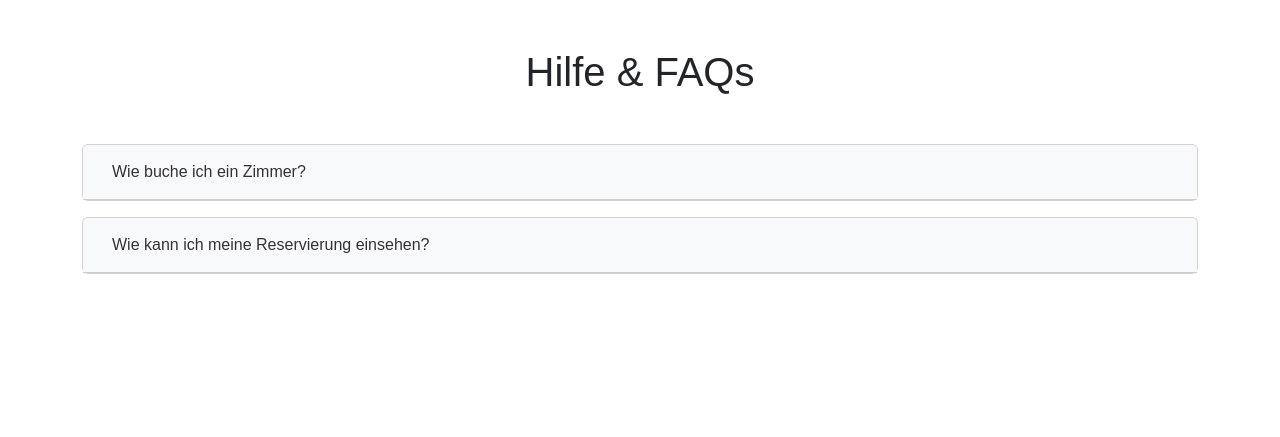
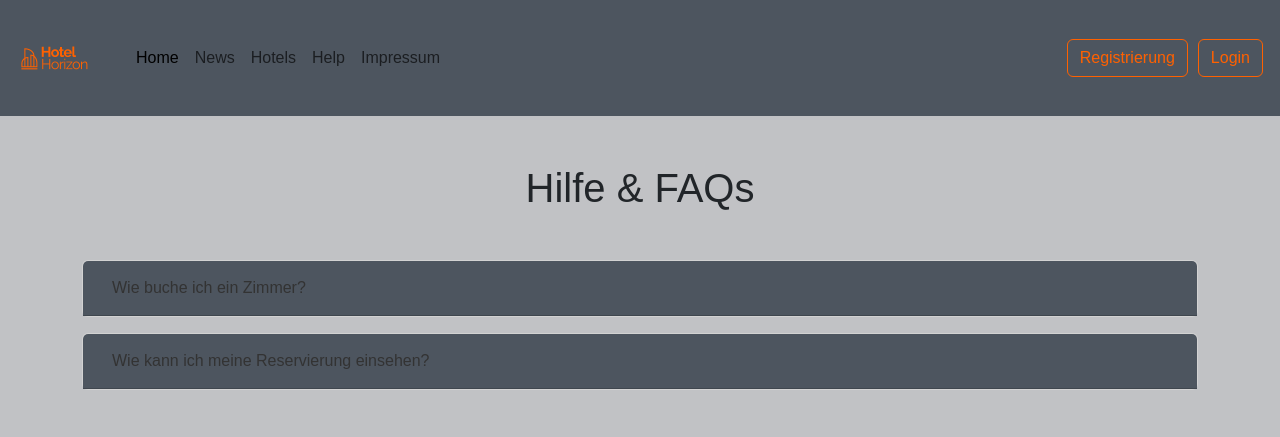
Before and after one commit to DavidWz0403/Hotel-Horizon, a PHP site: page /help/help.php in a window 1280 px wide. Shown: the top 437 px of the page. Run offline with PHP 8.4, Linux system fonts and the light colour scheme.

Commit message:
Fix: new set up

```diff
--- a/header/header2.php
+++ b/header.php
@@ -7,14 +7,14 @@
     <title>Header</title>
     <link href="https://cdn.jsdelivr.net/npm/bootstrap@5.3.2/dist/css/bootstrap.min.css" rel="stylesheet" integrity="sha384-T3c6CoIi6uLrA9TneNEoa7RxnatzjcDSCmG1MXxSR1GAsXEV/Dwwykc2MPK8M2HN" crossorigin="anonymous">
     <script src="https://cdn.jsdelivr.net/npm/bootstrap@5.3.2/dist/js/bootstrap.bundle.min.js" integrity="sha384-C6RzsynM9kWDrMNeT87bh95OGNyZPhcTNXj1NW7RuBCsyN/o0jlpcV8Qyq46cDfL" crossorigin="anonymous"></script>
-    <link href="./header/header2.css" rel="stylesheet">
+    <link href="index.css" rel="stylesheet">
 </head>
 <body>
 <nav class="navbar navbar-expand-lg bg-body-tertiary">
   <div class="container-fluid">
     <div>
         <a class="navbar-brand" href="#">
-            <img src="./img/logo.png" alt="Logo" class="logo">
+            <img src="../projekt/img/logo.png" alt="Logo" class="logo">
         </a>
     </div>
 
@@ -24,7 +24,7 @@
     <div class="collapse navbar-collapse" id="navbarSupportedContent">
       <ul class="navbar-nav me-auto mb-2 mb-lg-0">
                     <li class="nav-item">
-                        <a class="nav-link active" aria-current="page" href="#">Home</a>
+                        <a class="nav-link active" aria-current="page" href="index.php">Home</a>
                     </li>
                     <li class="nav-item">
                         <a class="nav-link" href="">News</a>
@@ -33,19 +33,19 @@
                         <a class="nav-link" href="#">Hotels</a>
                     </li>
                     <li class="nav-item">
-                        <a class="nav-link" href="./help/help.php">Help</a>
+                        <a class="nav-link" href="help.php">Help</a>
                     </li>
                     <li class="nav-item">
-                        <a class="nav-link" href="#">Impressum</a>
+                        <a class="nav-link" href="impressum.php">Impressum</a>
                     </li>
                 </ul>
                 <div class="d-flex">
                     <div class="button">
-                        <button class="btn btn-outline-warning mr-2">Registrierung</button>
+                        <button class="btn button-header btn-outline-warning mr-2">Registrierung</button>
                     </div>
 
                     <div class="button">
-                        <button class="btn btn-outline-warning">Login</button>
+                        <button class="btn button-header btn-outline-warning">Login</button>
                     </div>
                 </div>
     </div>
--- a/help/help.php
+++ b/help.php
@@ -8,22 +8,27 @@
     <!-- Einbindung von Bootstrap CSS -->
     <link href="https://cdn.jsdelivr.net/npm/bootstrap@5.3.2/dist/css/bootstrap.min.css" rel="stylesheet" integrity="sha384-T3c6CoIi6uLrA9TneNEoa7RxnatzjcDSCmG1MXxSR1GAsXEV/Dwwykc2MPK8M2HN" crossorigin="anonymous">
     <script src="https://cdn.jsdelivr.net/npm/bootstrap@5.3.2/dist/js/bootstrap.bundle.min.js" integrity="sha384-C6RzsynM9kWDrMNeT87bh95OGNyZPhcTNXj1NW7RuBCsyN/o0jlpcV8Qyq46cDfL" crossorigin="anonymous"></script>
-    <link href="./help/help.css" rel="stylesheet">
+    <link href="index.css" rel="stylesheet">
 </head>
 
 <body>
-    <div class="container my-5">
-        <h1 class="text-center mb-5">Hilfe & FAQs</h1>
+<?php
+       include 'header.php';
+       ?>
+<div class="container my-5">
+    <h1 class="text-center mb-5">Hilfe & FAQs</h1>
 
+    <div class="accordion" id="helpAccordion">
         <div class="card mb-3">
-            <div class="card-header" id="headingOne">
+            <div class="card-header card-help" id="headingOne">
                 <h5 class="mb-0">
-                    <button class="btn btn-link" type="button" data-toggle="collapse" data-target="#collapseOne">
+                    <button class="btn btn-link btn-help collapsed" type="button" data-bs-toggle="collapse" data-bs-target="#collapseOne" aria-expanded="true" aria-controls="collapseOne">
                         Wie buche ich ein Zimmer?
                     </button>
                 </h5>
             </div>
-            <div id="collapseOne" class="collapse" data-parent=".container">
+
+            <div id="collapseOne" class="accordion-collapse collapse" aria-labelledby="headingOne" data-bs-parent="#helpAccordion">
                 <div class="card-body">
                     Um ein Zimmer zu buchen, wählen Sie ...
                 </div>
@@ -31,21 +36,25 @@
         </div>
 
         <div class="card mb-3">
-            <div class="card-header" id="headingTwo">
+            <div class="card-header card-help" id="headingTwo">
                 <h5 class="mb-0">
-                    <button class="btn btn-link" type="button" data-toggle="collapse" data-target="#collapseTwo">
+                    <button class="btn btn-link btn-help collapsed" type="button" data-bs-toggle="collapse" data-bs-target="#collapseTwo" aria-expanded="false" aria-controls="collapseTwo">
                         Wie kann ich meine Reservierung einsehen?
                     </button>
                 </h5>
             </div>
-            <div id="collapseTwo" class="collapse" data-parent=".container">
+
+            <div id="collapseTwo" class="accordion-collapse collapse" aria-labelledby="headingTwo" data-bs-parent="#helpAccordion">
                 <div class="card-body">
                     Um Ihre Reservierung einzusehen, ...
                 </div>
             </div>
         </div>
+    </div>
 
-    </div>
+
+</div>
+
 
 </body>
 
--- a/help/help.css
+++ /dev/null
@@ -1,16 +0,0 @@
-body {
-    font-family: 'Arial', sans-serif;
-}
-
-.card-header {
-    background-color: #f8f9fa;
-}
-
-.btn-link {
-    color: #333;
-    text-decoration: none;
-}
-
-.btn-link:hover, .btn-link:focus {
-    text-decoration: underline;
-}
--- a/index.css
+++ b/index.css
@@ -1,3 +1,18 @@
+
+
+:root {
+    --button-color: #ff6100;
+    --primary-color: #c1c2c5;
+    --secondary-color: #4d555f;
+ }
+
+ body {
+    font-family: 'Arial', sans-serif;
+    background-color: var(--primary-color);
+}
+
+/***** Index *****/
+
 .hero-section {
     display: flex;
     justify-content: center;
@@ -9,3 +24,101 @@
     background-size: cover;
     background-repeat: no-repeat;
 }
+
+/***** Navbar *****/
+
+.logo {
+    max-width: 100px;
+}
+
+
+.btn-outline-warning {
+    color: var(--button-color);
+    border-color: var(--button-color);
+    margin: 5px;
+}
+
+.navbar{
+    justify-content: space-between;
+}
+
+
+@media (max-width: 768px) {
+    .navbar-nav.ml-auto {
+        flex-direction: column;
+    }
+
+    .d-flex {
+        margin-top: 10px;
+        flex-direction: column;
+        align-items: center;
+    }
+}
+
+.navbar {
+    background-color: #4d555f !important;
+}
+
+
+
+/***** Help ******/
+
+.card-help {
+    background-color: var(--secondary-color);
+}
+
+.btn-help{
+    color: #333;
+    text-decoration: none;
+}
+
+.btn-help:hover, .btn-link:focus {
+    text-decoration: underline;
+}
+
+
+
+/***** Impressum *****/
+
+.impressum-container {
+    background-color: var(--secondary-color);
+    box-shadow: 0 0 15px rgba(0, 0, 0, 0.1);
+    padding: 30px;
+    border-radius: 8px;
+}
+
+.impressum-h1 {
+    color: #333;
+    margin-bottom: 30px;
+    font-weight: bold;
+}
+
+.impressum-h2 {
+    color: #333;
+    margin-top: 20px;
+    border-bottom: 1px solid #e0e0e0;
+    padding-bottom: 10px;
+}
+
+
+.img-fluid.rounded-circle {
+    max-width: 150px;
+    margin: 0 auto;
+}
+
+.team-member {
+    text-align: center;
+    margin-bottom: 20px;
+}
+
+.team-member img {
+    border-radius: 50%;
+    width: 150px;
+    height: 150px;
+    object-fit: cover;
+}
+
+.team-name {
+    margin-top: 10px;
+    font-weight: bold;
+}
--- a/index.php
+++ b/index.php
@@ -10,7 +10,7 @@
 </head>
 <body>
 <?php
-       include './header/header2.php';
+       include './header.php';
        ?>
 
   <div class="hero-section bg-image text-white d-flex align-items-center" style="background-image: url('./img/background.jpg');">
```
Also changed, not shown: header/header2.css (deleted, +0 -34 lines), impressum.php (renamed from impressum/impressum.html, +10 -8 lines), impressum/impressum.css (deleted, +0 -64 lines).
